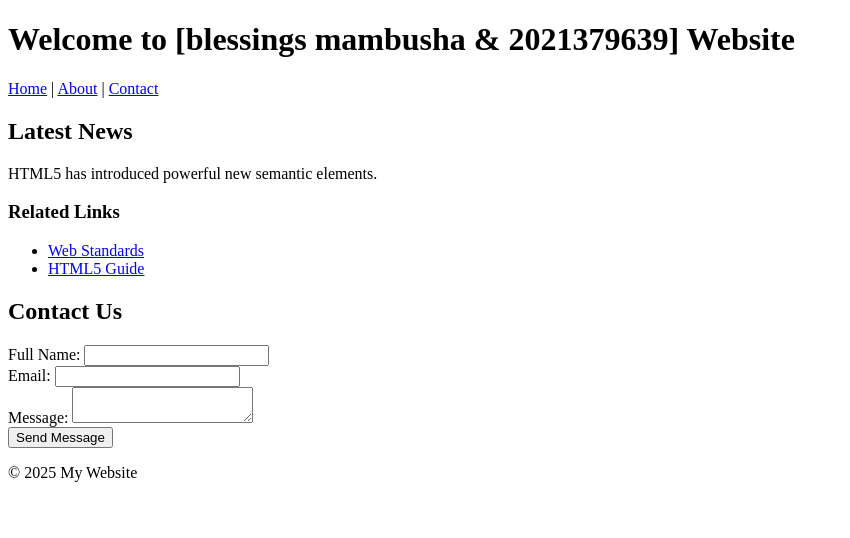
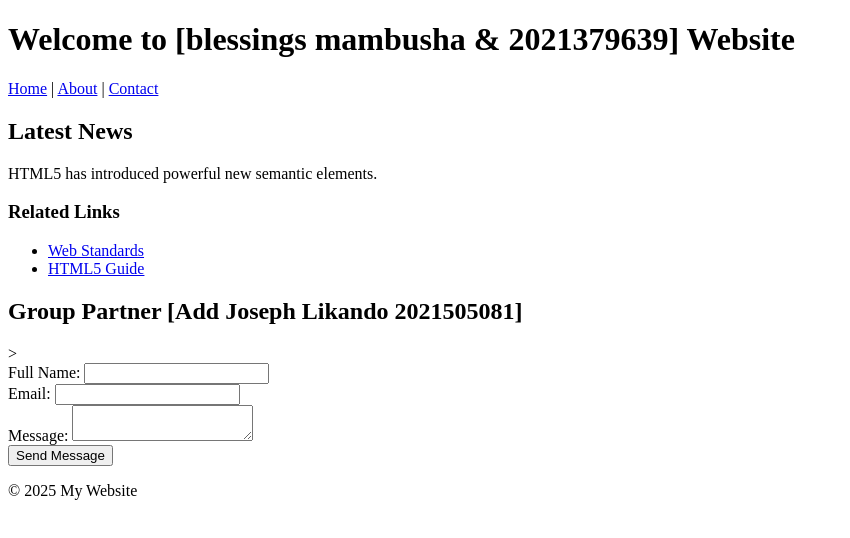
Before and after one commit to JosephLikando/lab2.0-html, a plain HTML site: page index.html in a window 1280 px wide. Shown: the whole page, without its empty margins (0-850 px from the left). Drawn offline with Linux system fonts and the light colour scheme.

Commit message:
added my name(Joseph Likando) and computer number

```diff
--- a/index.html
+++ b/index.html
@@ -31,7 +31,7 @@
 </main>
 <footer>
     <section>
-        <h2>Contact Us</h2>
+        <h2>Group Partner [Add Joseph Likando  2021505081]</h2>>
         <form action="#" method="post">
         <label for="name">Full Name:</label>
         <input type="text" id="name" name="name" required minlength="3"><br>
```
